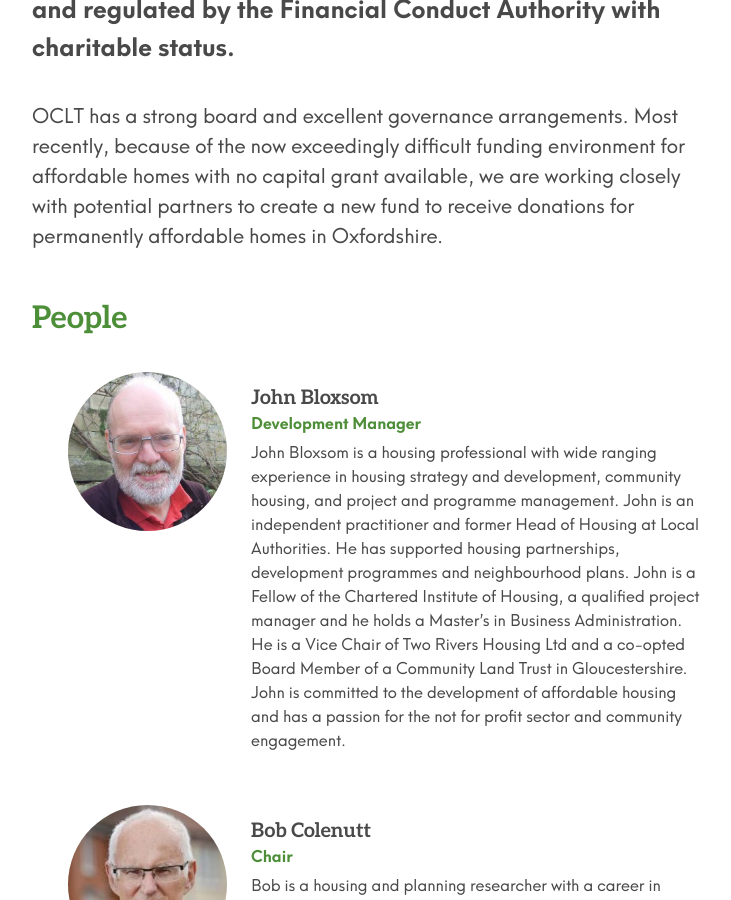
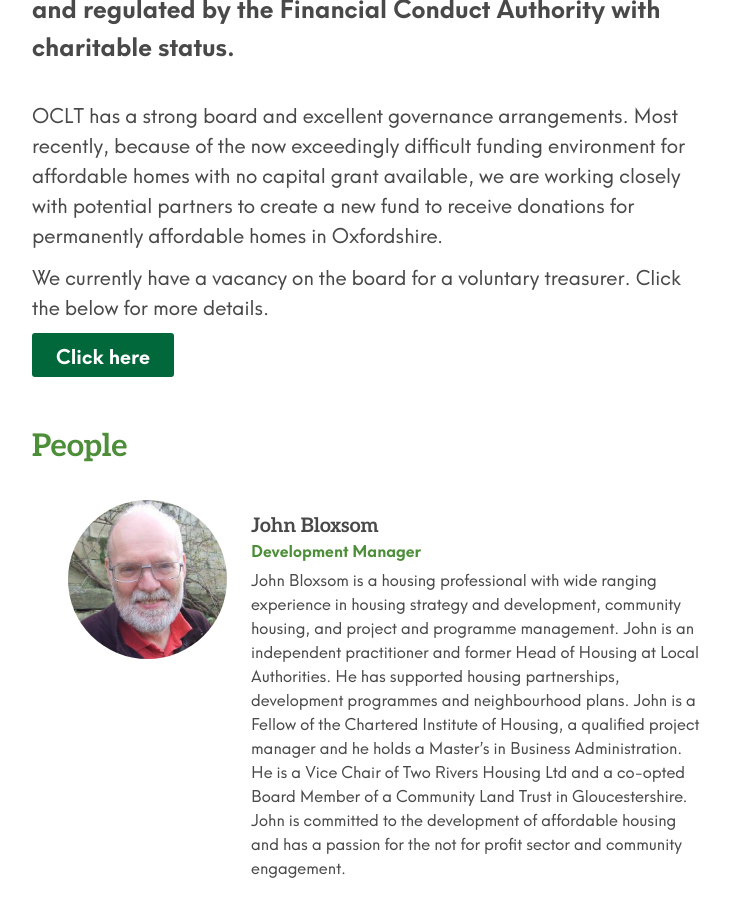
Before and after one commit to johnpuddephatt/oclt, a Jekyll site: the page built from _pages/about.md, in a window 1280 px wide and 900 px high, scrolled down 656 px. Shown: the whole window, without its empty margins (272-1003 px from the left). Built offline with Jekyll 4.4.1, drawn with Linux system fonts in a browser that asks for light colours.

Commit message:
Update from Forestry.io Charlie Fisher updated _pages/about.md

```diff
--- a/_pages/about.md
+++ b/_pages/about.md
@@ -1,10 +1,16 @@
 ---
 layout: page
 title: About us
-subtitle: We’re committed to creating permanently-affordable homes in the city and county.
+subtitle: We’re committed to creating permanently-affordable homes in the city and
+  county.
+
 ---
 We are a Community Benefit Society registered in 2006 and regulated by the Financial Conduct Authority with charitable status.
 
 OCLT has a strong board and excellent governance arrangements. Most recently, because of the now exceedingly difficult funding environment for affordable homes with no capital grant available, we are working closely with potential partners to create a new fund to receive donations for permanently affordable homes in Oxfordshire.
 
+We currently have a vacancy on the board for a voluntary treasurer. Click the below for more details.
+
+{% include button.html link="http://oclt.org.uk/vacancy-treasurer-voluntary" text="Click here" %}
+
 {% include people.html %}
```
